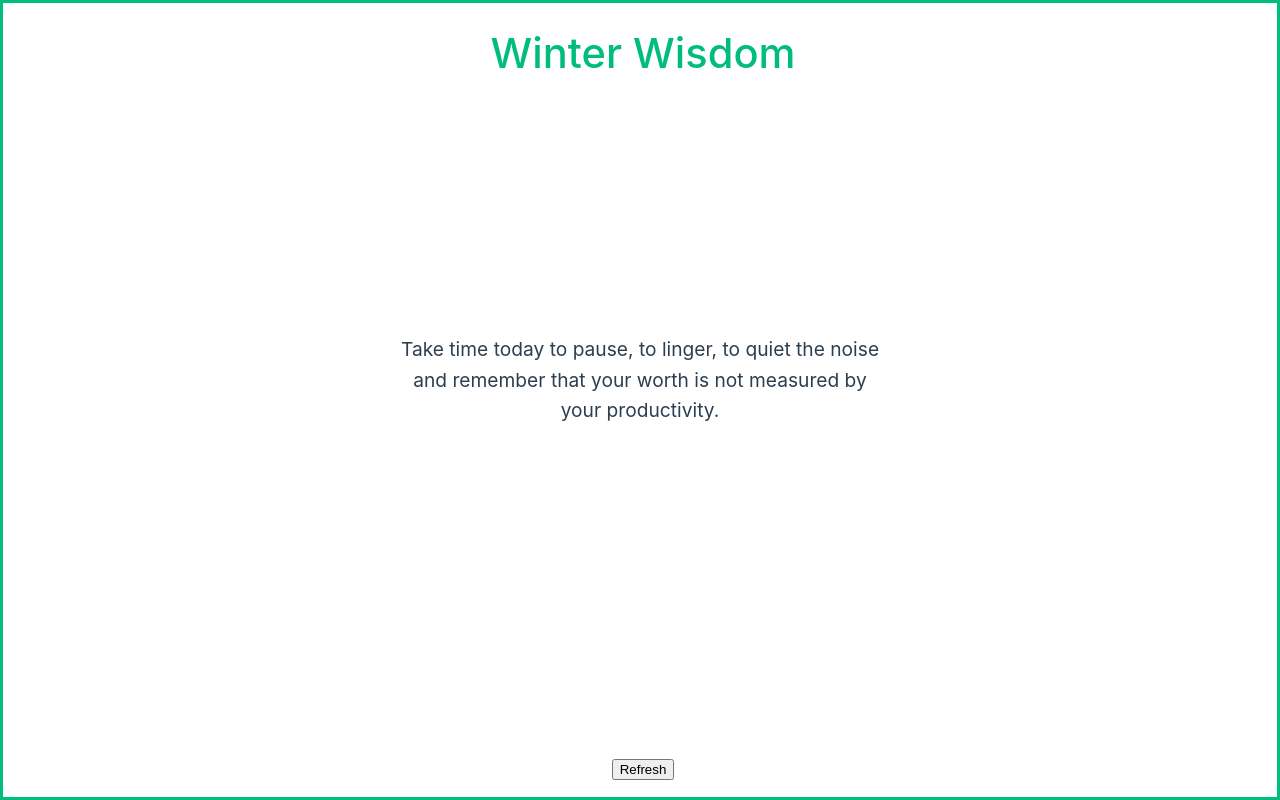
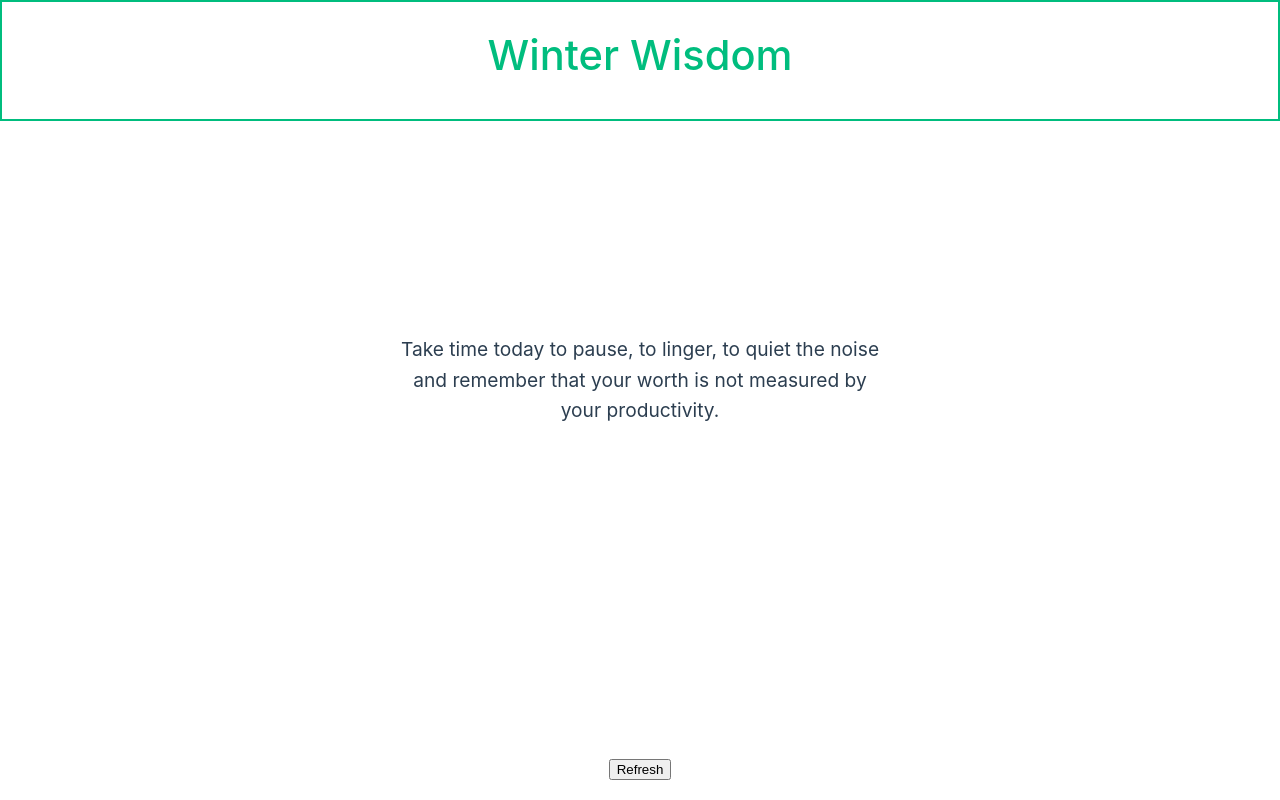
Before and after one commit to lisegorelick/lisegorelick.github.io, a Vue app: page / in a window 1280 px wide. Built offline with nearby package versions, Linux system fonts and the light colour scheme.

Commit message:
playing with styles

```diff
--- a/src/App.vue
+++ b/src/App.vue
@@ -94,7 +94,9 @@ h1 {
   top: 0;
   width: 100%;
   padding-top: 20px;
-  }
+  border: 2px solid hsla(160, 100%, 37%, 1);;
+
+}
 
 .logo {
   display: block;
@@ -102,23 +104,22 @@ h1 {
 }
 
 .buttonContainer {
-position: fixed;
+  position: fixed;
   bottom: 0;
   width: 100%;
   padding-bottom: 20px;
-  }
+}
 
 button {
   display: block;
   margin-left: auto;
   margin-right: auto;
-
 }
 
 .container {
   height: 100vh;
   position: relative;
-  border: 3px solid hsla(160, 100%, 37%, 1);;
+  /* border: 3px solid hsla(160, 100%, 37%, 1);; */
   overflow: scroll;
 }
 
@@ -126,7 +127,7 @@ button {
   margin: 0;
   position: absolute;
   top: 50%;
-    left: 50%;
+  left: 50%;
   -ms-transform: translate(-50%, -50%);
   transform: translate(-50%, -50%);
 }
```
